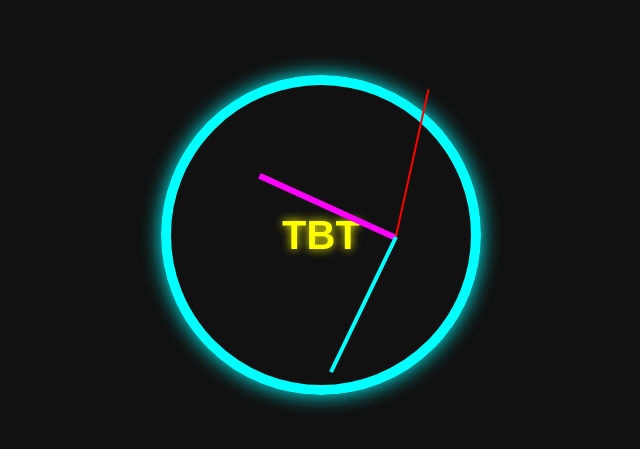
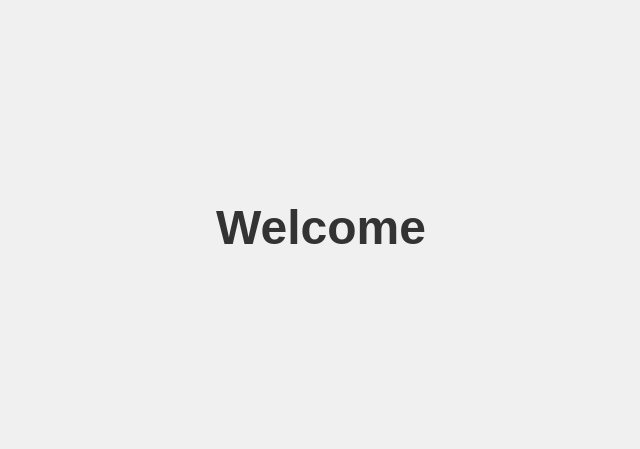
Before and after one commit to 0x59696c/journey, a plain HTML site: page index.html in a window 1280 px wide. Shown: the part 173-622 px from the top of the page, without its empty margins (319-959 px from the left). Drawn offline with Linux system fonts and the light colour scheme.

Commit message:
Update index.html

```diff
--- a/index.html
+++ b/index.html
@@ -3,82 +3,24 @@
 <head>
     <meta charset="UTF-8">
     <meta name="viewport" content="width=device-width, initial-scale=1.0">
-<title>TBT Clock</title>
+    <title>Welcome Page</title>
     <style>
         body {
             display: flex;
             justify-content: center;
             align-items: center;
-    height: 100vh;
-    background: #111;
-    color: #fff;
+            height: 100vh; /* Full viewport height */
+            margin: 0;
             font-family: Arial, sans-serif;
+            background-color: #f0f0f0;
         }
-
-  .clock {
-    position: relative;
-    width: 300px;
-    height: 300px;
-    border: 10px solid #0ff;
-    border-radius: 50%;
-    display: flex;
-    justify-content: center;
-    align-items: center;
-    box-shadow: 0 0 20px #0ff;
+        h1 {
+            font-size: 3rem;
+            color: #333;
         }
-
-  .center-text {
-    position: absolute;
-    font-size: 2.5rem;
-    font-weight: bold;
-    color: #ff0;
-    text-shadow: 0 0 10px #ff0;
-  }
-
-  .hand {
-    position: absolute;
-    width: 50%;
-    height: 4px;
-    background: #ff0;
-    top: 50%;
-    transform-origin: 100%;
-    transform: rotate(90deg);
-    transition: transform 0.5s ease-in-out;
-  }
-
-  .hour { height: 6px; background: #f0f; }
-  .minute { height: 4px; background: #0ff; }
-  .second { height: 2px; background: #f00; }
     </style>
 </head>
 <body>
-
-<div class="clock">
-  <div class="center-text">TBT</div>
-  <div class="hand hour" id="hour"></div>
-  <div class="hand minute" id="minute"></div>
-  <div class="hand second" id="second"></div>
-</div>
-
-<script>
-function updateClock() {
-  const now = new Date();
-  const hours = now.getHours() % 12;
-  const minutes = now.getMinutes();
-  const seconds = now.getSeconds();
-
-  const hourDeg = (hours + minutes / 60) * 30; // 360/12 = 30
-  const minuteDeg = (minutes + seconds / 60) * 6; // 360/60 = 6
-  const secondDeg = seconds * 6;
-
-  document.getElementById('hour').style.transform = `rotate(${hourDeg}deg)`;
-  document.getElementById('minute').style.transform = `rotate(${minuteDeg}deg)`;
-  document.getElementById('second').style.transform = `rotate(${secondDeg}deg)`;
-}
-
-setInterval(updateClock, 1000);
-updateClock();
-</script>
-
+    <h1>Welcome</h1>
 </body>
 </html>
```
Lines whose indentation alone changed are shown as unchanged.
